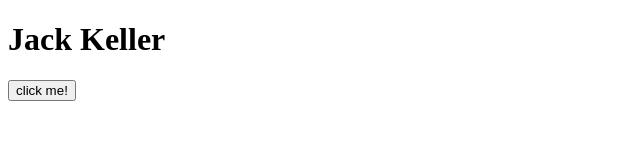
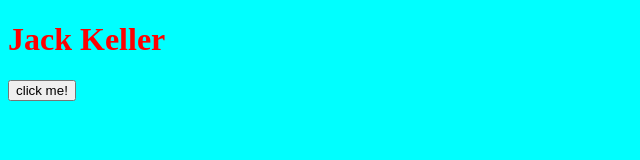
Before and after one commit to hokagejack/hokagejack.github.io, a plain HTML site: page index.html in a window 1280 px wide. Shown: the whole page, without its empty margins (0-640 px from the left). Drawn offline with Linux system fonts and the light colour scheme.

Commit message:
Add files via upload

```diff
--- a/index.html
+++ b/index.html
@@ -1,9 +1,20 @@
 <!DOCTYPE html>
 <html>
+
+<head>
+
+<link rel="stylesheet" href="app.css"/>
+
+</head>
+
 <body>
+
 <h1>Jack Keller</h1>
+
 <button> click me!</button>
 
 </body>
+
 <script src = "app.js"></script>
-<html>
+
+</html>
```
